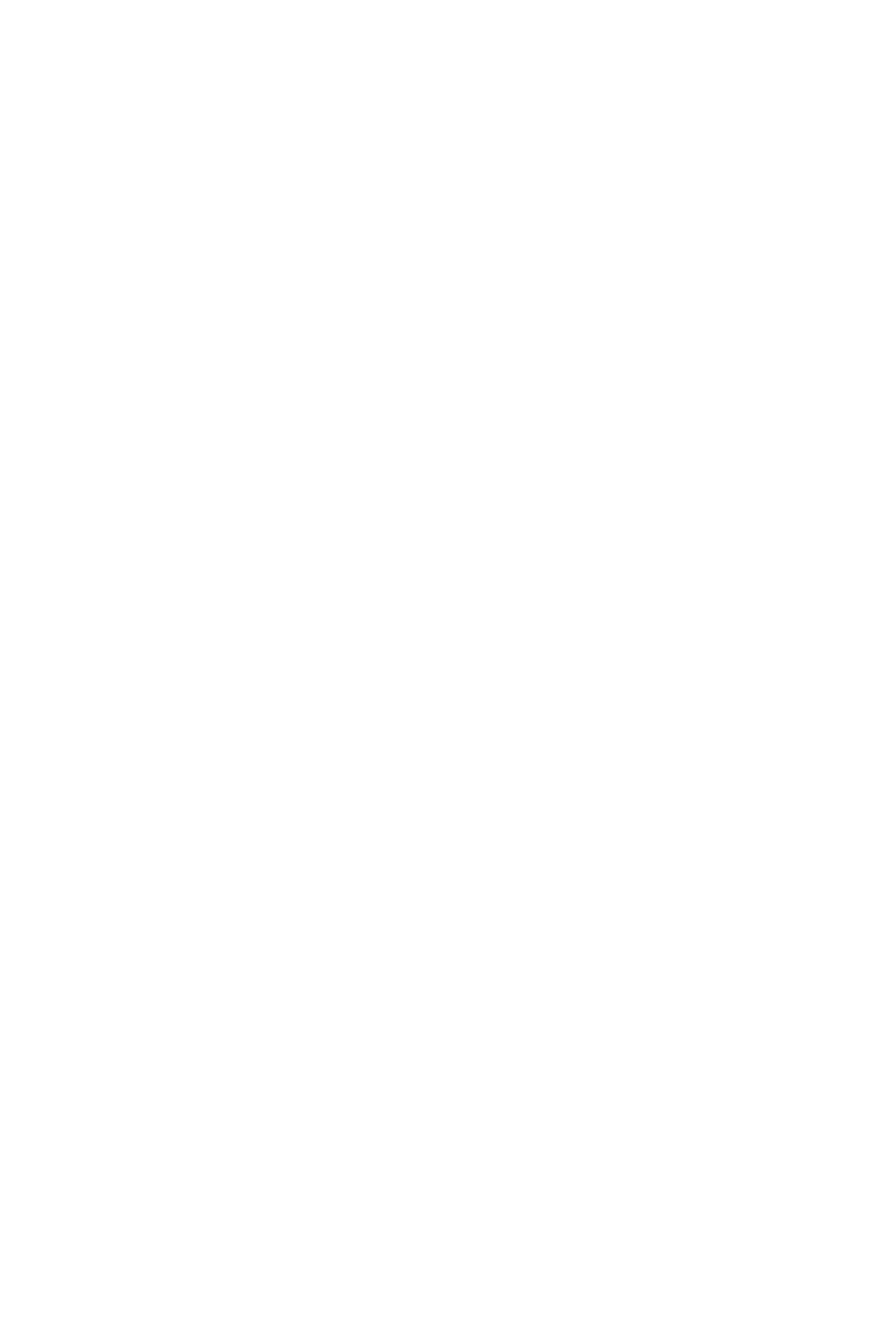
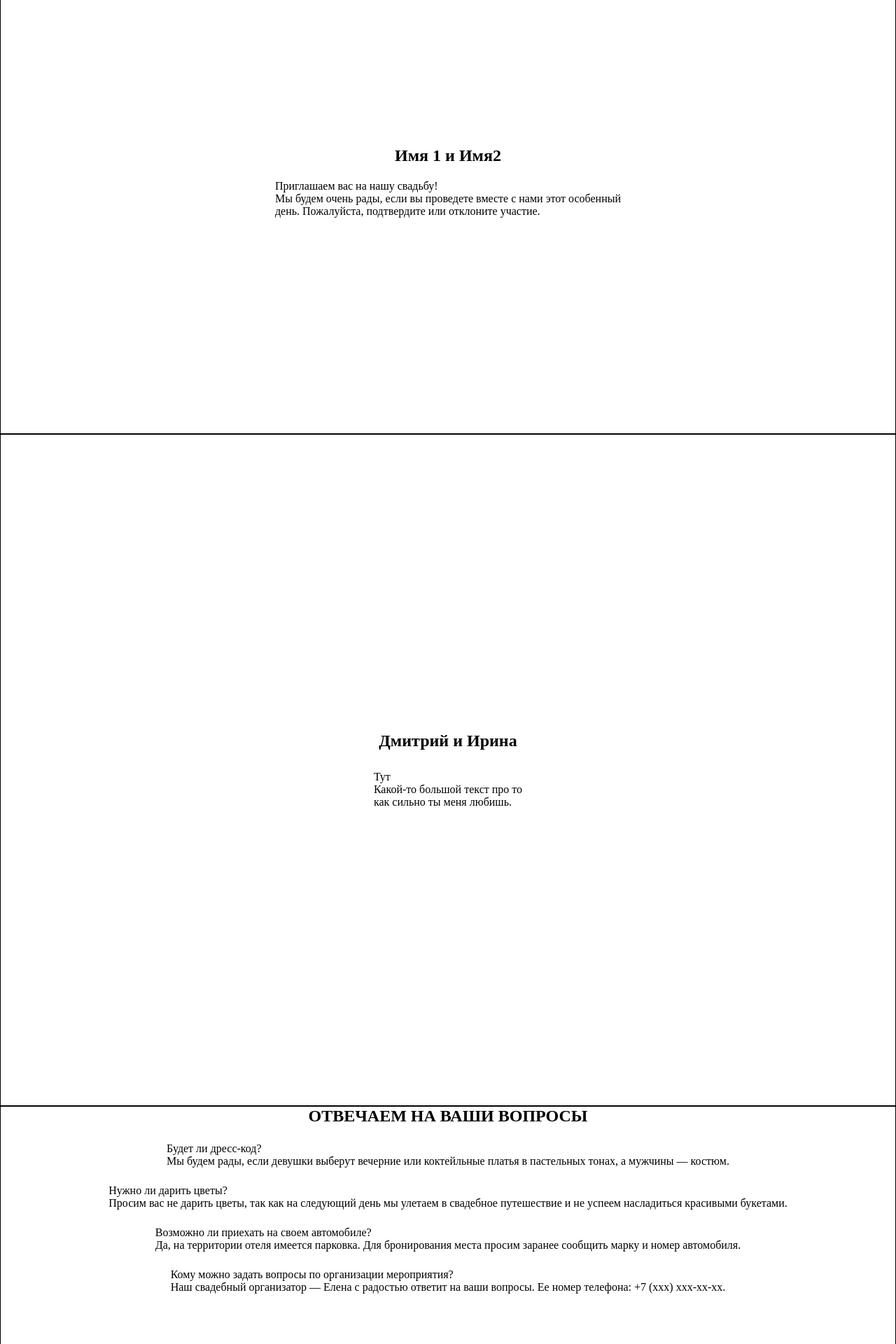
Before and after one commit to kdv267/-wedding-frontend, a React (Create React App) app: page / in a window 1280 px wide. Shown: the part 880-2800 px from the top of the page at 70% size. Before the commit the page ends 800 px from the top, so only its background shows below. Built offline with nearby package versions, Linux system fonts and the light colour scheme.

Commit message:
рыба

```diff
--- a/src/App.jsx
+++ b/src/App.jsx
@@ -1,9 +1,18 @@
 import React from 'react';
+import AboutUs from './components/about-us/AboutUs';
+import Header from './components/header/Header';
+import Invite from './components/invite/Invite';
+import MainContent from './components/main-content/MainContent';
+import Questions from './components/questions/Questions';
 
 function App() {
   return (
     <div>
-      wedding
+      <Header />
+      <MainContent />
+      <Invite />
+      <AboutUs />
+      <Questions />
     </div>
   );
 }
--- /dev/null
+++ b/src/components/about-us/AboutUs.jsx
@@ -0,0 +1,20 @@
+import React from 'react';
+
+export default function AboutUs() {
+  return (
+    <div style={{
+      display: 'flex', flexDirection: 'column', gap: '3%', alignItems: 'center', height: '120vh', justifyContent: 'center', border: '1px solid black',
+    }}
+    >
+      <h2>Дмитрий и Ирина</h2>
+      <div>
+        Тут
+        <br />
+        Какой-то большой текст про то
+        <br />
+        {' '}
+        как сильно ты меня любишь.
+      </div>
+    </div>
+  );
+}
--- /dev/null
+++ b/src/components/header/Header.jsx
@@ -0,0 +1,21 @@
+import React from 'react';
+
+export default function Header() {
+  return (
+    <header>
+      <nav>
+        <ul style={{
+          display: 'flex', gap: '3%', fontSize: '12px', alignItems: 'center', justifyContent: 'center', width: '100%', border: '1px solid black', height: '60px', listStyleType: 'none',
+        }}
+        >
+          <li>Приглашение</li>
+          <li>О нас</li>
+          <li>F.A.Q.</li>
+          <li>Опрос</li>
+          <li>Программа дня</li>
+          <li>Место</li>
+        </ul>
+      </nav>
+    </header>
+  );
+}
--- /dev/null
+++ b/src/components/invite/Invite.jsx
@@ -0,0 +1,21 @@
+import React from 'react';
+
+export default function Invite() {
+  return (
+    <div style={{
+      display: 'flex', flexDirection: 'column', gap: '3%', alignItems: 'center', height: '90vh', justifyContent: 'center', border: '1px solid black',
+    }}
+    >
+      <h2>Имя 1 и Имя2</h2>
+      <div>
+        Приглашаем вас на нашу свадьбу!
+        <br />
+        Мы будем очень рады, если вы проведете вместе с нами этот особенный
+        <br />
+        {' '}
+        день.
+        Пожалуйста, подтвердите или отклоните участие.
+      </div>
+    </div>
+  );
+}
--- /dev/null
+++ b/src/components/main-content/MainContent.jsx
@@ -0,0 +1,13 @@
+import React from 'react';
+
+export default function MainContent() {
+  return (
+    <div style={{
+      display: 'flex', flexDirection: 'column', gap: '3%', alignItems: 'center', height: '90vh', justifyContent: 'center', border: '1px solid black',
+    }}
+    >
+      <div>Дмитрий & Ирина</div>
+      <div>17.09.2023</div>
+    </div>
+  );
+}
--- /dev/null
+++ b/src/components/questions/Questions.jsx
@@ -0,0 +1,40 @@
+import React from 'react';
+
+export default function Questions() {
+  return (
+    <div style={{
+      display: 'flex', flexDirection: 'column', alignItems: 'center', gap: '3%', height: '100vh', border: '1px solid black',
+    }}
+    >
+      <h2>ОТВЕЧАЕМ НА ВАШИ ВОПРОСЫ</h2>
+      <div>
+        <div>Будет ли дресс-код?</div>
+        <div>
+          Мы будем рады, если девушки выберут вечерние или
+          коктейльные платья в пастельных тонах, а мужчины — костюм.
+        </div>
+      </div>
+      <div>
+        <div>Нужно ли дарить цветы?</div>
+        <div>
+          Просим вас не дарить цветы, так как на следующий день мы улетаем в свадебное путешествие
+          и не успеем насладиться красивыми букетами.
+        </div>
+      </div>
+      <div>
+        <div>Возможно ли приехать на своем автомобиле?</div>
+        <div>
+          Да, на территории отеля имеется парковка. Для бронирования
+          места просим заранее сообщить марку и номер автомобиля.
+        </div>
+      </div>
+      <div>
+        <div>Кому можно задать вопросы по организации мероприятия?</div>
+        <div>
+          Наш свадебный организатор — Елена с радостью ответит на ваши вопросы.
+          Ее номер телефона: +7 (ххх) ххх-хх-хх.
+        </div>
+      </div>
+    </div>
+  );
+}
```
